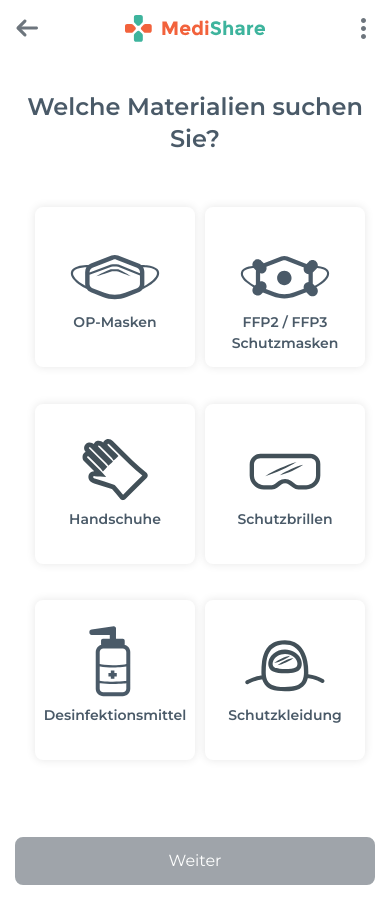
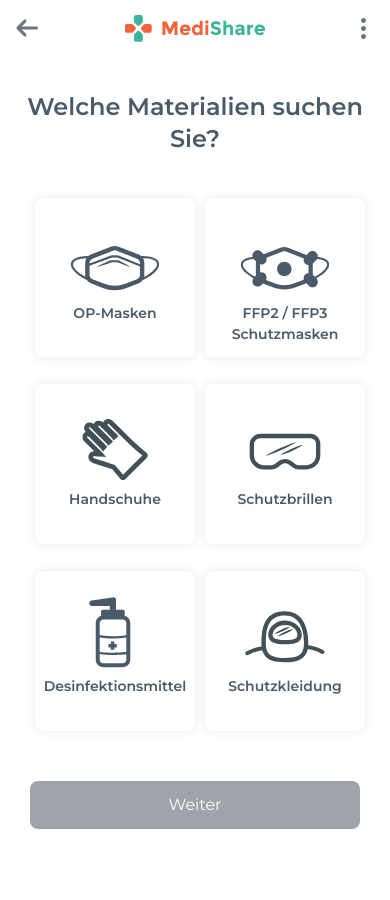
Before and after one commit to davelosert/medishare, a Vue app in the folder frontend/: page /#/search/category in a window 390 px wide. After the commit the page ends 844 px from the top, so only its background shows below. Built offline with nearby package versions, Linux system fonts and the light colour scheme.

Commit message:
improved styling for mobile

```diff
--- a/frontend/src/App.vue
+++ b/frontend/src/App.vue
@@ -131,12 +131,16 @@ html,
 /* ZEPLIN CSS */
 
 .Rectangle {
+  width: 100%;
+  max-width: 330px !important;
   height: 48px;
   border-radius: 8px !important;
   color: #fff !important;
 }
 
 .Rectangle-O {
+  width: 100%;
+  max-width: 330px !important;
   height: 48px;
   border-radius: 8px !important;
   color: var(--orange) !important;
@@ -146,6 +150,8 @@ html,
 
 .Rectangle-O-CTA {
   height: 48px;
+  width: 100%;
+  max-width: 330px !important;
   border-radius: 8px !important;
   color: #fff !important;
   border: solid 2px var(--ms-orange) !important;
@@ -153,6 +159,8 @@ html,
 }
 
 .Rectangle-Inactive {
+  width: 100%;
+  max-width: 330px !important;
   height: 48px;
   border-radius: 8px !important;
   border: 2px solid #6c757d !important;
--- a/frontend/src/views/search/Categories.vue
+++ b/frontend/src/views/search/Categories.vue
@@ -3,15 +3,9 @@
     <b-col cols="12">
       <p class="Welche-Materialien-s">Welche Materialien {{ text }}?</p>
     </b-col>
-    <!-- <b-col cols="12">
-      <b-row class="justify-content-center" no-gutters>
-
-      </b-row>
-    </b-col>-->
     <category v-for="category in categories" :key="category.id" :category="category"></category>
-    <b-col class="d-flex flex-column justify-content-end mt-4" sm="12" xs="12">
+    <b-col cols="12" class="button-container">
       <b-button
-        class="w-100"
         :disabled="selectedItem === undefined"
         :style="buttonTheme"
         :class="buttonClass"
@@ -68,7 +62,14 @@ export default {
 <style scoped>
 #categories {
   padding: 35px 0px 15px 0px;
-  height: calc(100%);
+  height: calc(100% - 56px);
+}
+
+.button-container {
+  display: flex;
+  margin-top: 16px !important;
+  align-items: flex-end;
+  justify-content: center;
 }
 
 /* ZEPLIN CSS */
--- a/frontend/src/views/search/Results.vue
+++ b/frontend/src/views/search/Results.vue
@@ -31,8 +31,10 @@
       <p
         class="Wir-haben-den-Anbiet ms-mt-15"
       >{{ modalProps.description }}</p>
-      <b-button @click="onModalCTAClick" class="Rectangle-O-CTA w-100 ms-mt-24">{{ modalProps.ctaText }}</b-button>
-      <b-button @click="onModalDefaulClick" class="Rectangle-O w-100 ms-mt-15">{{ modalProps.btnText }}</b-button>
+      <div class="w-100 d-flex flex-column align-items-center">
+        <b-button @click="onModalCTAClick" class="Rectangle-O-CTA ms-mt-24">{{ modalProps.ctaText }}</b-button>
+        <b-button @click="onModalDefaulClick" class="Rectangle-O ms-mt-15">{{ modalProps.btnText }}</b-button>
+      </div>
     </b-modal>
   </b-row>
 </template>
--- a/frontend/src/views/search/Search.vue
+++ b/frontend/src/views/search/Search.vue
@@ -18,8 +18,8 @@
         ></b-form-datepicker>
       </div>
     </b-col>
-    <b-col class="d-flex flex-column justify-content-end">
-      <b-button :style="buttonStyle" class="Rectangle w-100" @click="search">{{ buttonText }}</b-button>
+    <b-col class="d-flex flex-column justify-content-end align-items-center">
+      <b-button :style="buttonStyle" class="Rectangle" @click="search">{{ buttonText }}</b-button>
     </b-col>
     <b-modal id="modal" hide-header hide-footer centered>
       <h2 class="Anbieter-wurde-konta">Ihr Inserat wurde erstellt</h2>
```
